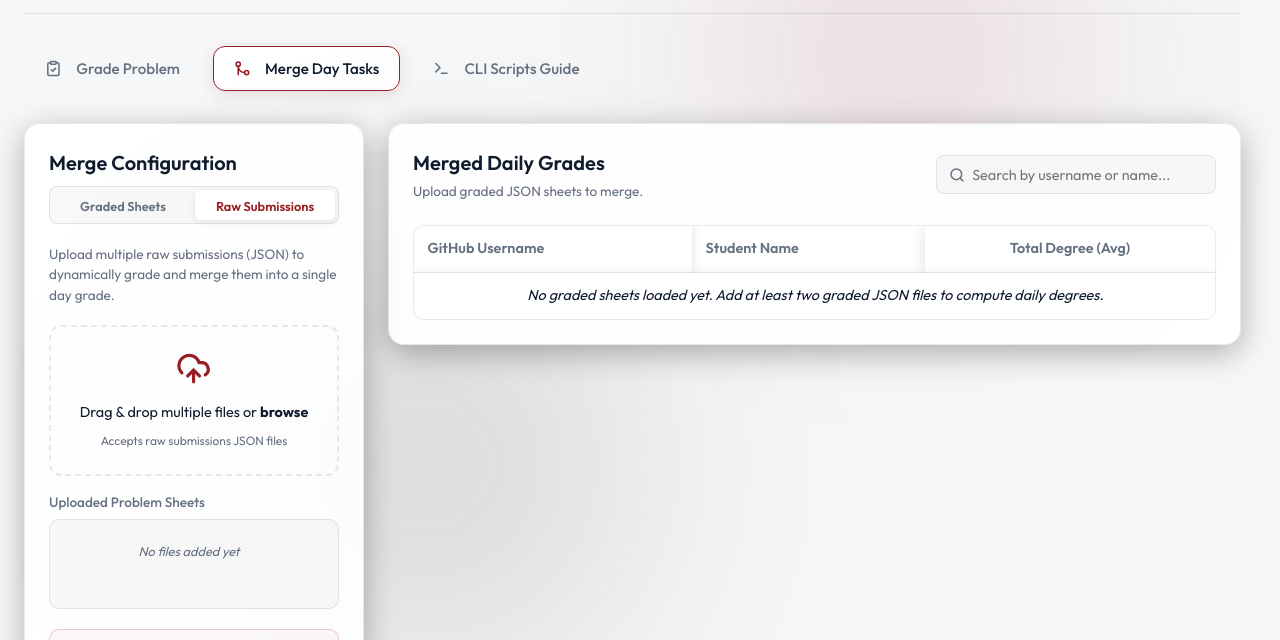
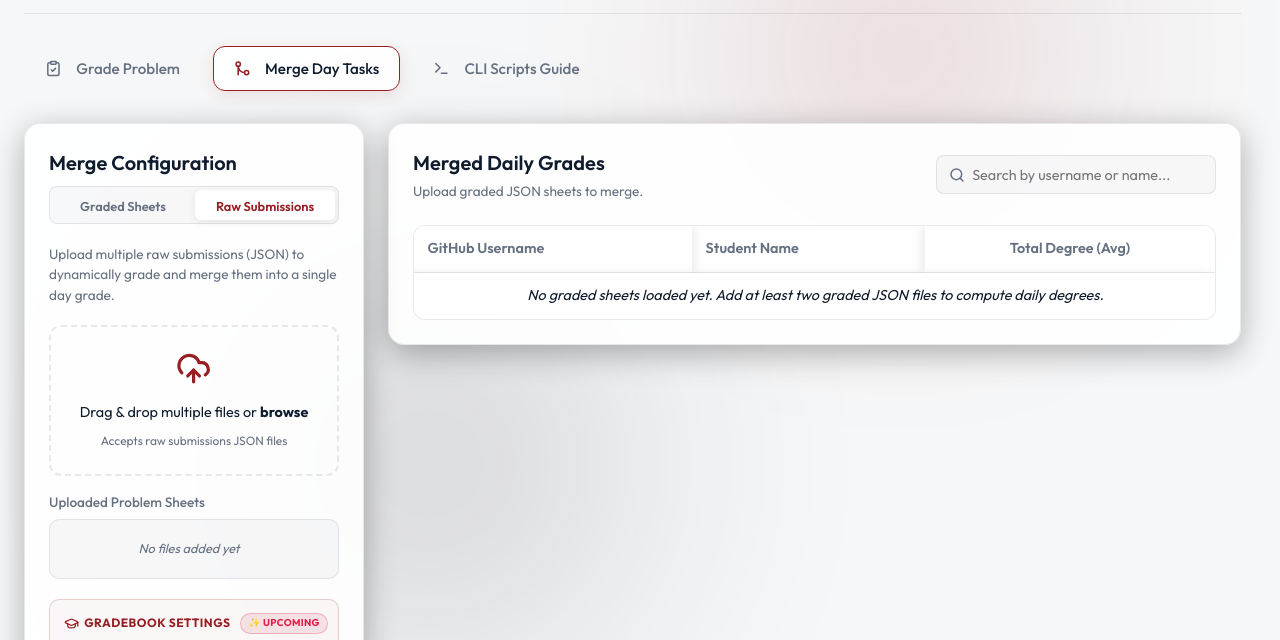
Before and after one commit to ITI-Technical-Team/GradingTool, a plain HTML site: page docs/index.html in a window 1280 px wide. Shown: the part 116-756 px from the top of the page. Drawn offline with nearby package versions, Linux system fonts and the light colour scheme.

Commit message:
style: remove bottom flex spacer and adjust min-height to 60px for tight symmetrical padding when 1-2 items are loaded

```diff
--- a/docs/index.html
+++ b/docs/index.html
@@ -9,7 +9,8 @@
     <link rel="preconnect" href="https://fonts.gstatic.com" crossorigin>
     <link href="https://fonts.googleapis.com/css2?family=Outfit:wght@300;400;500;600;700;800&display=swap" rel="stylesheet">
     <!-- Main Style Sheet -->
-    <link rel="stylesheet" href="style.css?v=4.8">
+    <link rel="stylesheet" href="style.css?v=4.9">
+
 
 
 
--- a/docs/style.css
+++ b/docs/style.css
@@ -1179,24 +1179,18 @@ th.sort-desc .sort-indicator::after {
     gap: 0.5rem;
     background-color: var(--input-bg);
     border: 1px solid var(--border-color);
-    padding: 0.65rem 0.65rem 0.85rem 0.65rem;
+    padding: 0.65rem;
     border-radius: 10px;
-    min-height: 90px;
-    max-height: 280px;
+    min-height: 60px;
+    max-height: 260px;
     overflow-y: auto;
     scrollbar-gutter: stable;
     scrollbar-width: thin;
     scrollbar-color: var(--border-color) transparent;
 }
 
-.file-list::after {
-    content: "";
-    display: block;
-    height: 0.75rem;
-    flex-shrink: 0;
-}
-
 .file-list::-webkit-scrollbar {
+
 
     width: 6px;
 }
```
